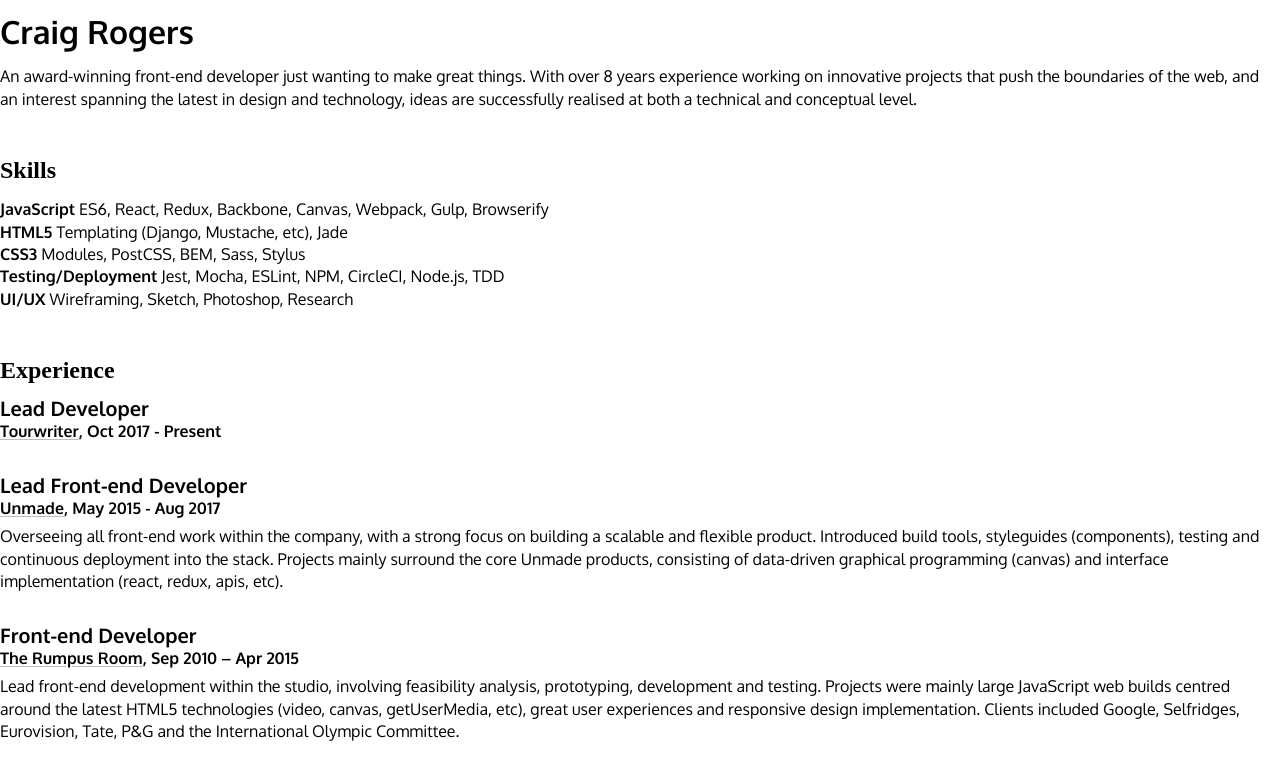
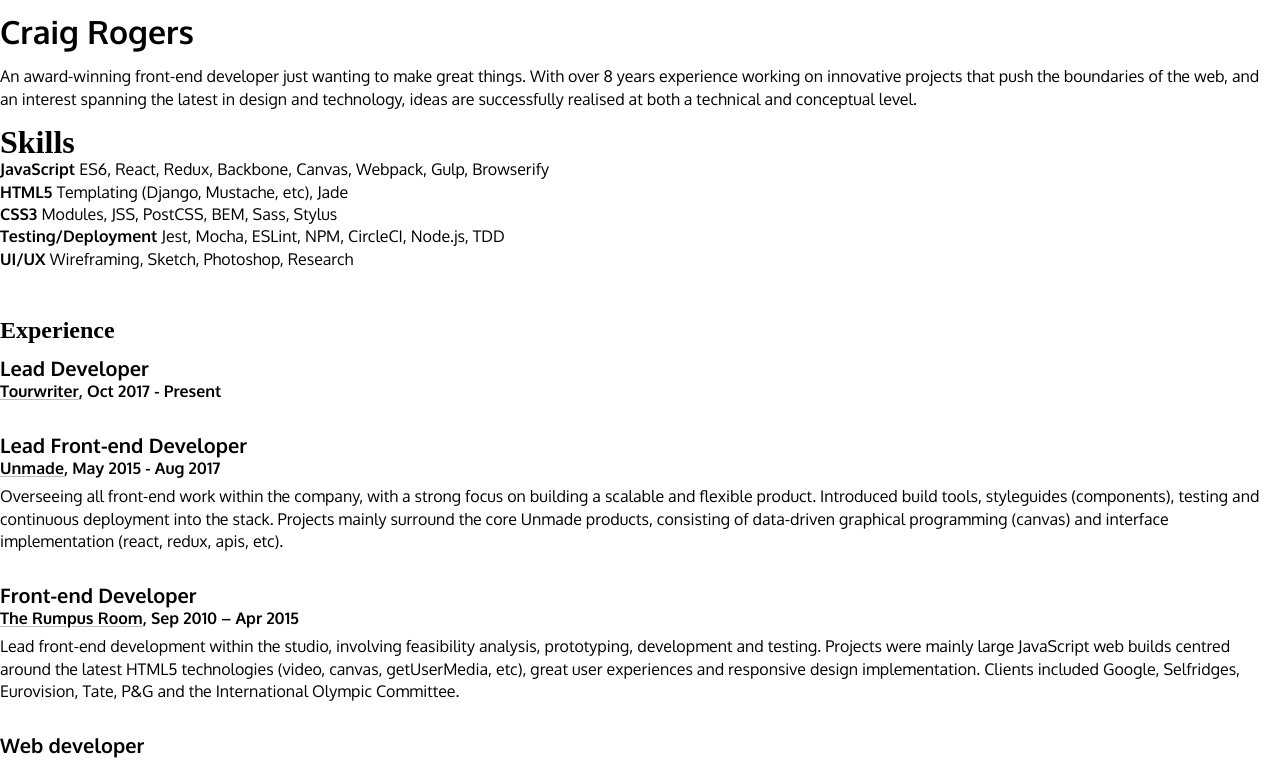
Before and after one commit to twentyrogersc/crai.gr, a Next.js app: page /cv in a window 1280 px wide. Shown: the top 760 px of the page. Built offline with nearby package versions, Linux system fonts and the light colour scheme.

Commit message:
Added Skills.

```diff
--- /dev/null
+++ b/components/Skills.js
@@ -0,0 +1,36 @@
+import Title from './Title'
+import styled from 'styled-components'
+
+const Root = styled.section``
+
+const List = styled.ul`
+  list-style: none;
+  margin: 0;
+  padding: 0;
+`
+
+const ListItem = styled.li``
+
+const skills = {
+  JavaScript: ['ES6', 'React', 'Redux', 'Backbone', 'Canvas', 'Webpack', 'Gulp', 'Browserify'],
+  HTML5: ['Templating (Django, Mustache, etc)', 'Jade'],
+  CSS3: ['Modules', 'JSS', 'PostCSS', 'BEM', 'Sass', 'Stylus'],
+  'Testing/Deployment': ['Jest', 'Mocha', 'ESLint', 'NPM', 'CircleCI', 'Node.js', 'TDD'],
+  'UI/UX': ['Wireframing', 'Sketch', 'Photoshop', 'Research']
+}
+
+export default function Skills() {
+  return (
+    <Root>
+      <Title>Skills</Title>
+      <List>
+        {Object.keys(skills).map(skill => (
+          <ListItem key={skill}>
+            <strong>{skill} </strong>
+            {skills[skill].join(', ')}
+          </ListItem>
+        ))}
+      </List>
+    </Root>
+  )
+}
--- a/pages/cv.js
+++ b/pages/cv.js
@@ -1,5 +1,6 @@
 import Contact from '../components/Contact'
 import Intro from '../components/Intro'
+import Skills from '../components/Skills'
 
 import Card from '../components/Card'
 import Link from '../components/Link'
@@ -7,21 +8,6 @@ import Subtitle from '../components/Subtitle'
 import styled from 'styled-components'
 
 const Root = styled.main``
-
-const Skills = styled.ul`
-  list-style-type: none;
-  margin: 1em 0 2em;
-  padding-left: 0;
-`
-
-const SkillsTitle = styled.strong`
-  display: block;
-  margin-top: 0.5em;
-
-  @media (min-width: 500px) {
-    display: inline;
-  }
-`
 
 const Links = styled.section`
   margin-top: 6em;
@@ -31,27 +17,7 @@ export default function Cv() {
   return (
     <Root>
       <Intro expand />
-
-      <Subtitle>Skills</Subtitle>
-      <Skills>
-        <li>
-          <SkillsTitle>JavaScript</SkillsTitle> ES6, React, Redux, Backbone, Canvas, Webpack, Gulp,
-          Browserify
-        </li>
-        <li>
-          <SkillsTitle>HTML5</SkillsTitle> Templating (Django, Mustache, etc), Jade
-        </li>
-        <li>
-          <SkillsTitle>CSS3</SkillsTitle> Modules, PostCSS, BEM, Sass, Stylus
-        </li>
-        <li>
-          <SkillsTitle>Testing/Deployment</SkillsTitle> Jest, Mocha, ESLint, NPM, CircleCI, Node.js,
-          TDD
-        </li>
-        <li>
-          <SkillsTitle>UI/UX</SkillsTitle> Wireframing, Sketch, Photoshop, Research
-        </li>
-      </Skills>
+      <Skills />
 
       <Subtitle>Experience</Subtitle>
       <Card
```
